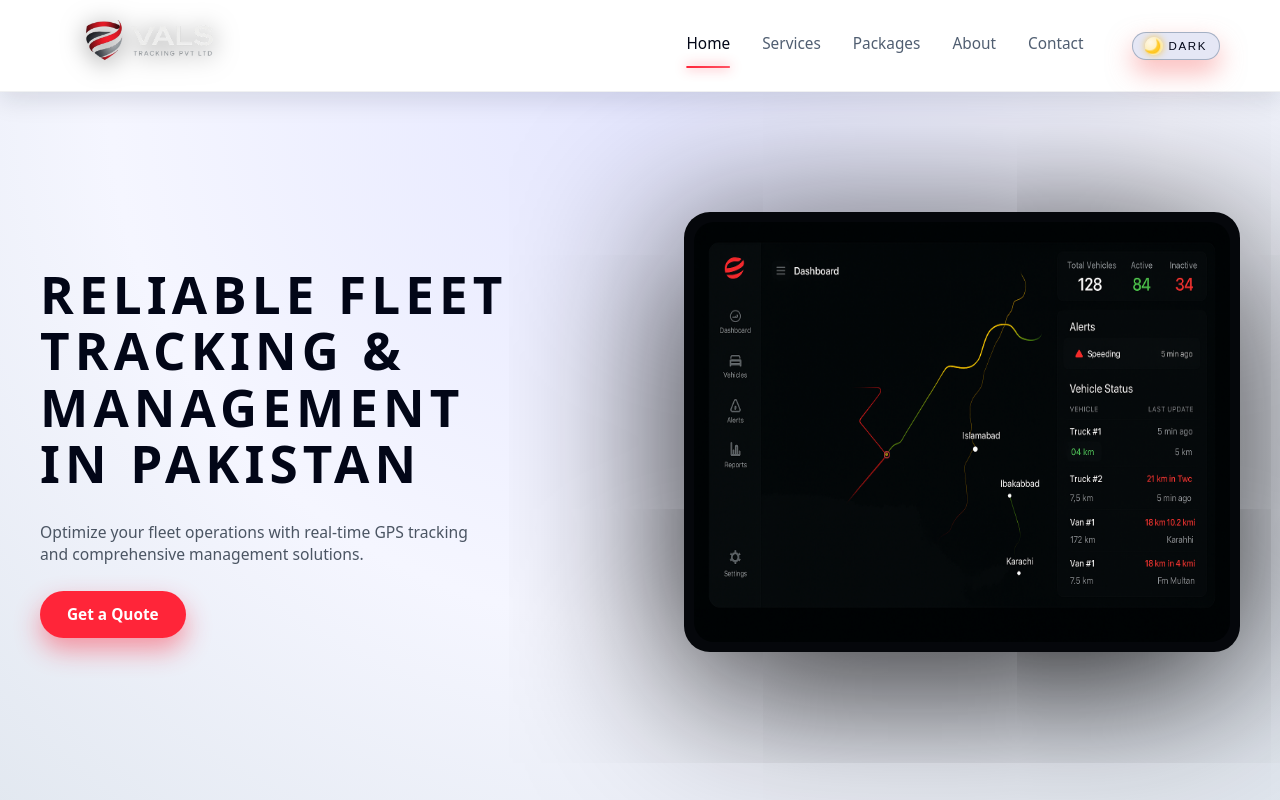
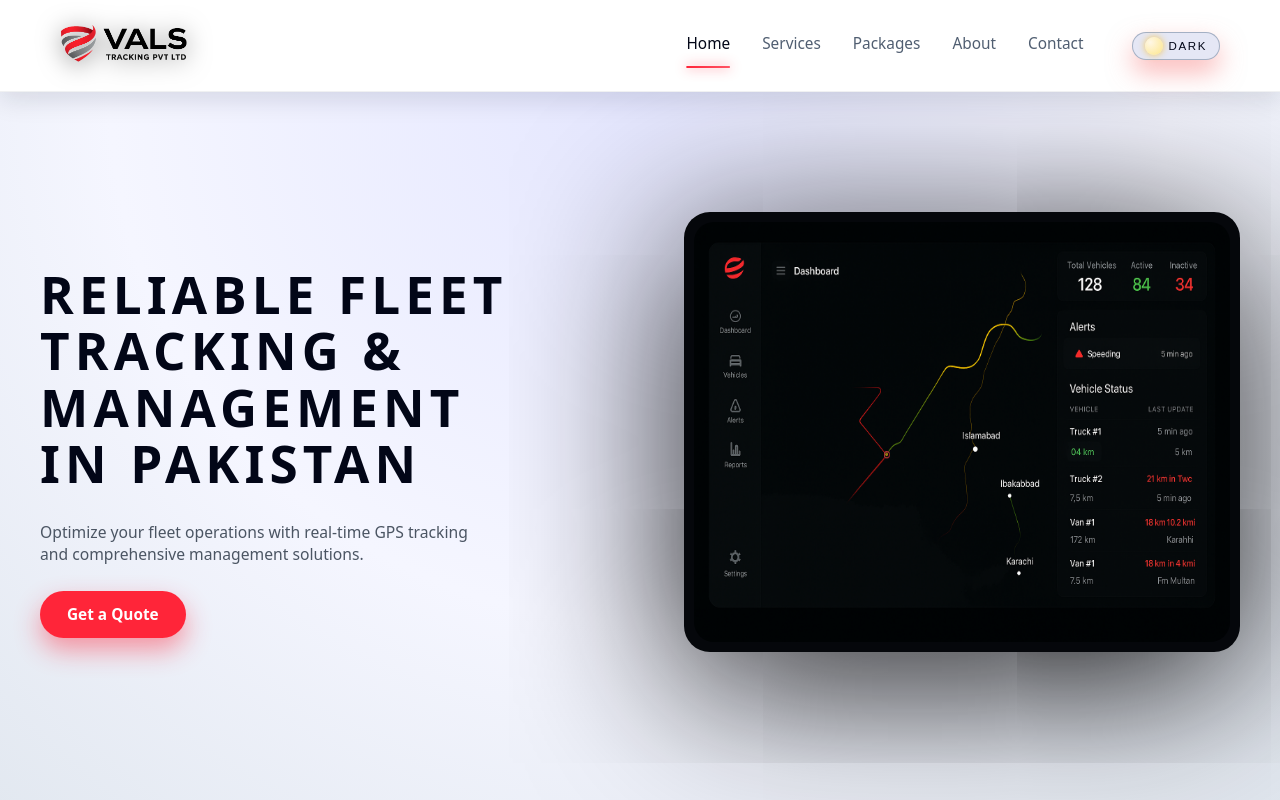
Before and after one commit to Majeed0077/vals-tracking-website, a Next.js app: page / in a window 1280 px wide. Shown: the top 800 px of the page. Built offline with nearby package versions, Linux system fonts and the light colour scheme.

Commit message:
dark-light button

```diff
--- a/app/components/Header.tsx
+++ b/app/components/Header.tsx
@@ -109,21 +109,25 @@ export default function Header() {
     return () => window.removeEventListener("scroll", handleScroll);
   }, []);
 
+  // logo
+  const logoSrc = theme === "dark"
+    ? "/images/logo-light.png"
+    : "/images/logo-dark.png";
+
   return (
     <header className="header">
       <div className="container header-inner">
         <div className="header-left">
-          <Link href="/">
+          <Link href="/" className="logo-wrap">
             <Image
-              src="/images/logo.png"
+              src={logoSrc}
               alt="Logo"
-              width={160}
+              width={1600}
               height={48}
               className="logo"
             />
           </Link>
         </div>
-
         <div className="header-right">
           {/* Desktop nav (mobile is hidden via CSS) */}
           <nav className="nav">
@@ -172,7 +176,7 @@ export default function Header() {
               aria-label="Toggle dark/light theme"
             >
               <span className="theme-toggle-icon">
-                {theme === "dark" ? "☀️" : "🌙"}
+                {/* {theme === "dark" ? "Dark" : "Light"} */}
               </span>
               <span className="theme-toggle-label">
                 {theme === "dark" ? "Light" : "Dark"}
--- a/app/globals.css
+++ b/app/globals.css
@@ -44,7 +44,7 @@ body {
 
 /* On scroll — darker and thinner */
 .header.scrolled {
-  background: rgba(5, 7, 12, 0.75);
+  background: rgba(34, 38, 48, 0.75);
   border-bottom: 1px solid rgba(255, 255, 255, 0.10);
 }
 
@@ -117,7 +117,7 @@ body {
   justify-content: center;
   font-size: 0.85rem;
   background: radial-gradient(circle at 30% 30%, #ffe4ea, #ff8ea0);
-  box-shadow: 0 0 7px rgba(255, 37, 57, 0.7);
+  box-shadow: 0 0 7px rgba(245, 162, 170, 0.7);
 }
 
 .theme-toggle-label {
```
Also changed, not shown: public/images/logo-dark.png (added), public/images/logo-light.png (renamed from public/images/logo.png).
